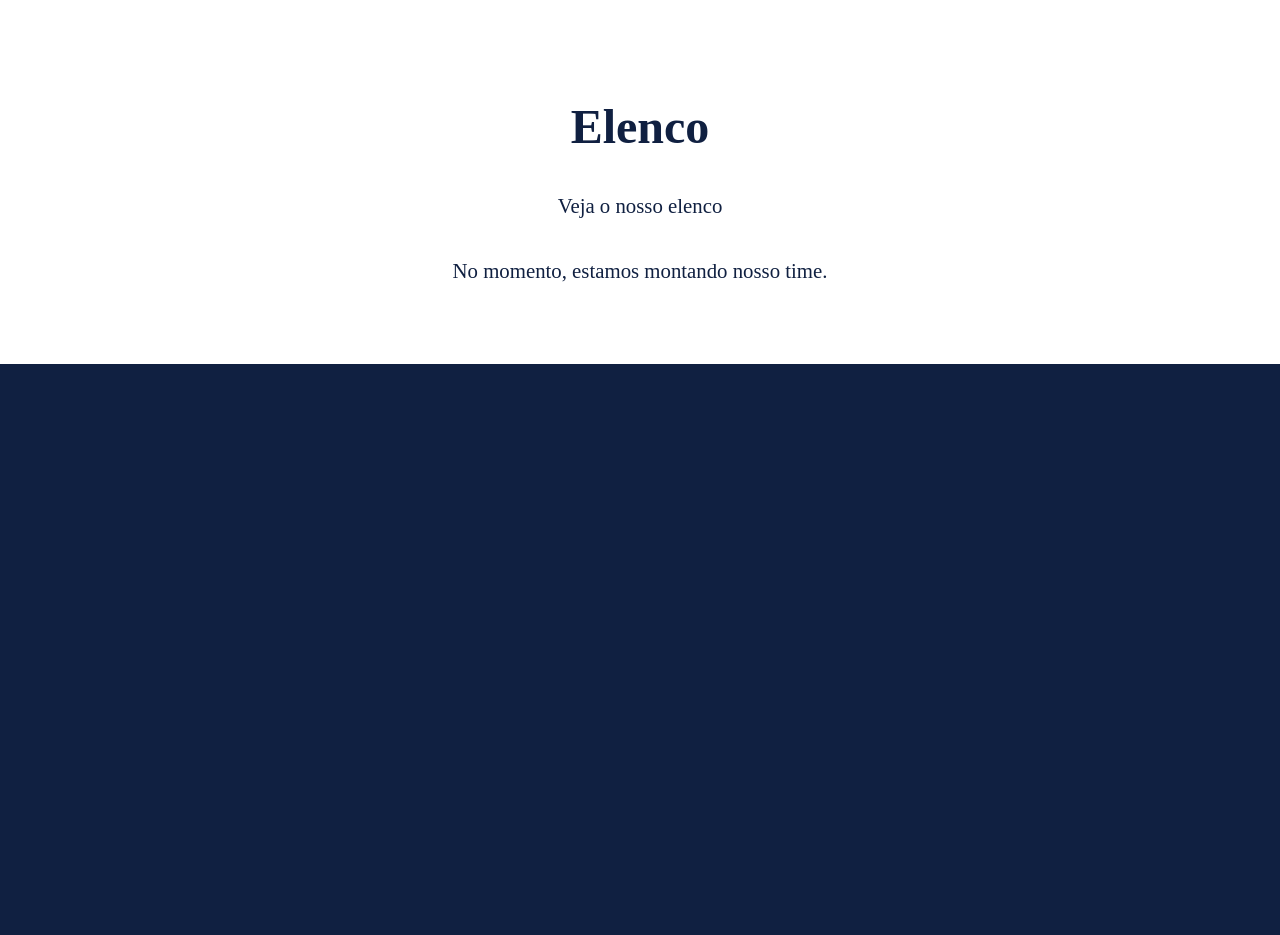
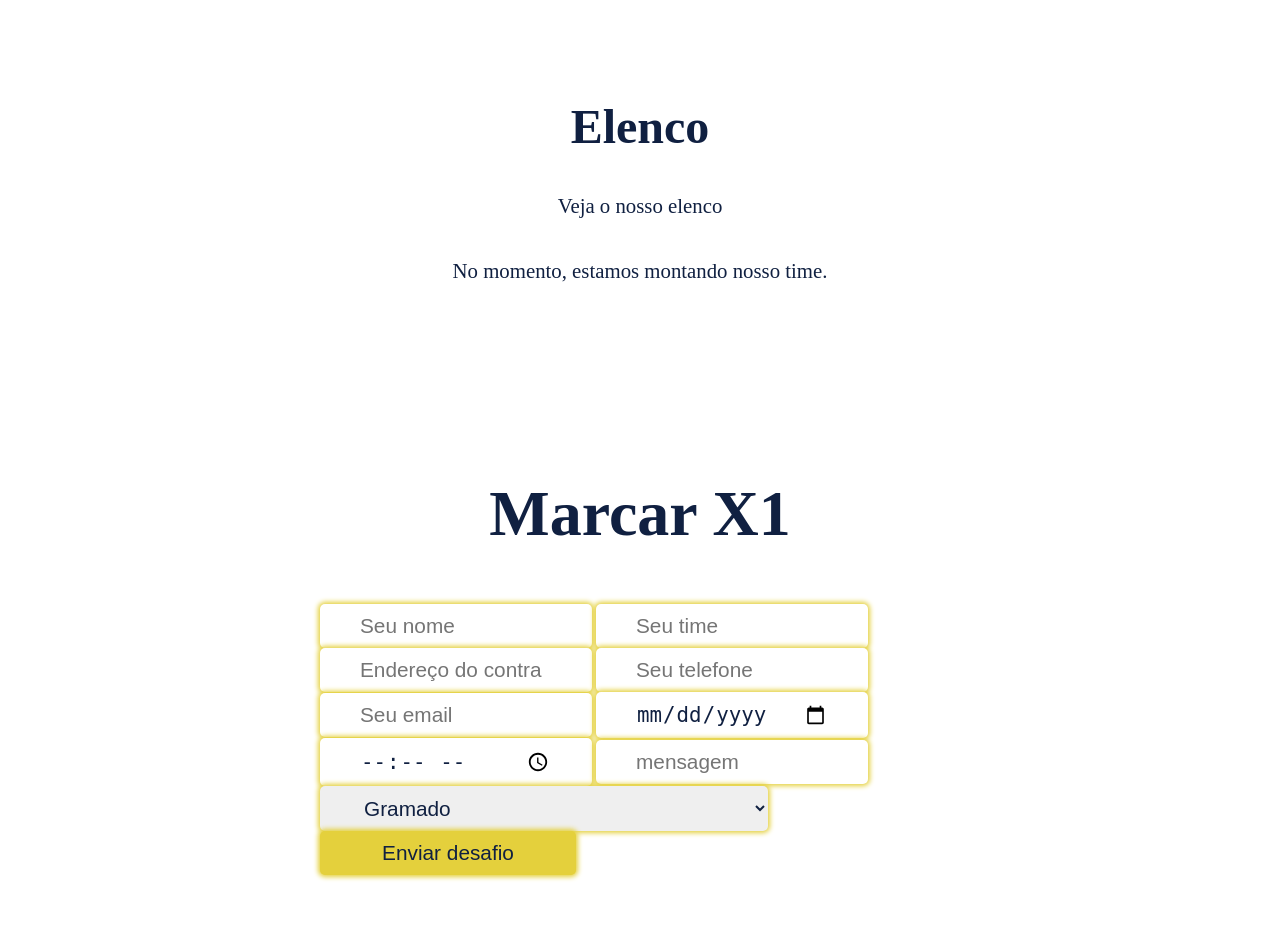
Before and after one commit to wagnerrafa/siteFutebol, a Django app: page / in a window 1280 px wide. Shown: the part 1353-2288 px from the top of the page. Before the commit the page ends 1717 px from the top, so only its background shows below. Run offline with Django 3.2, Linux system fonts and the light colour scheme; data that the repository does not hold is empty; some libraries are stand-ins or nearby versions.

Commit message:
criacao do marcar x1

```diff
--- a/home/static/style.css
+++ b/home/static/style.css
@@ -18,6 +18,8 @@ body{
 h2{
     font-size: 4rem;
     color: #102041;
+    display: flex;
+    justify-content: center;
 }
 p{
     font-size: 1.3rem;
@@ -203,12 +205,41 @@ section {
     display: inline-block;
 }
 
-
 #elenco img {
     width: 250px;
     height: 300px;
 }
+#marcar{
+    width: 80%;
+}
 
+#marcar input{
+    width: 30%;
+    box-shadow: #e4d03c 0 0 5px 2px;
+    color: #102041;
+    padding: 10px 40px;
+    border-radius: 5px;
+    font-size: 1.3rem;
+    border: 0;
+    cursor: pointer;
+    transition: 0.5s box-shadow, background-color;
+    text-decoration: none;
+}
+#marcar select {
+    width: 70%;
+    box-shadow: #e4d03c 0 0 5px 2px;
+    color: #102041;
+    padding: 10px 40px;
+    border-radius: 5px;
+    font-size: 1.3rem;
+    border: 0;
+    cursor: pointer;
+    transition: 0.5s box-shadow, background-color;
+    text-decoration: none;
+}
+#marcar button{
+    width: 40%;
+}
 
 
 @media(max-width: 950px){
@@ -255,5 +286,15 @@ section {
         cursor: pointer;
         padding: 0 20px 0 20px;
     }
+    #marcar input{
+        width: 80%;
+    }
+    #marcar select{
+        width: 80%;
+    }
+    #marcar button{
+        width: 80%;
+    }
+
 
 }
--- a/home/templates/index.html
+++ b/home/templates/index.html
@@ -75,5 +75,34 @@
     {% endif %}
         </div>
     </section>
+
+    <section id="marcar">
+        <div>
+            <h2>Marcar X1</h2>
+        </div>
+        <form method="POST" action="/">
+            {% csrf_token %}
+            <div>
+            <input type="text" name="name" placeholder="Seu nome">
+            <input type="text" name="time" placeholder="Seu time">
+            <input type="text" name="end" placeholder="Endereço do contra">
+            <input type="text" name="tel" placeholder="Seu telefone">
+            <input type="email" name="email" placeholder="Seu email">
+            <input type="date" name="date" placeholder="Dia do contra">
+            <input type="time" name="hora" placeholder="Hora do contra">
+            <input type="text" name="msg" placeholder="mensagem">
+        </div>
+            <div>
+            <select name="lugar">
+                    <option value="GRAMADO">Gramado</option>
+                    <option value="SOCIETY">Society</option>
+                    <option value="FUTSAL">Futsal</option>
+                    <option value="TAQUEADA">Taqueada</option>
+                </select>
+
+            <button class="btn-default">Enviar desafio</button>
+        </div>
+        </form>
+    </section>
 </body>
 </html>
--- a/home/views.py
+++ b/home/views.py
@@ -1,9 +1,21 @@
 from django.shortcuts import render
-from home.models import Post
+from home.models import Post, Marcar_Jogo
 
 # Create your views here.
 
 def home(request):
     noticias = Post.objects.all()
 
+    if request.method == 'POST':
+        pessoa = Marcar_Jogo()
+        pessoa.name = request.POST['name']
+        pessoa.time = request.POST['time']
+        pessoa.end = request.POST['end']
+        pessoa.tel = request.POST['tel']
+        pessoa.email = request.POST['email']
+        pessoa.date = request.POST['date']
+        pessoa.hora = request.POST['hora']
+        pessoa.lugar = request.POST['lugar']
+        pessoa.msg = request.POST['msg']
+        pessoa.save()
     return render(request, 'index.html', {'posts': noticias})
--- a/tota/settings.py
+++ b/tota/settings.py
@@ -103,6 +103,7 @@ AUTH_PASSWORD_VALIDATORS = [
     },
 ]
 
+
 CLOUDINARY = {
     'cloud_name' : 'wagner',
     'api_key' : '251526359977731',
```
Also changed, not shown: home/models.py (+19 -0 lines), home/migrations/0001_initial.py, home/migrations/0002_auto_20190904_0314.py (deleted).
